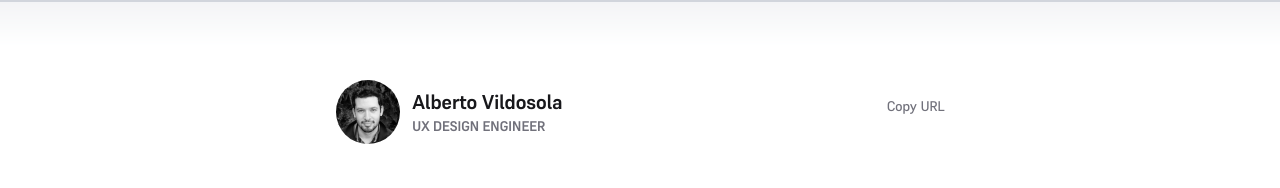
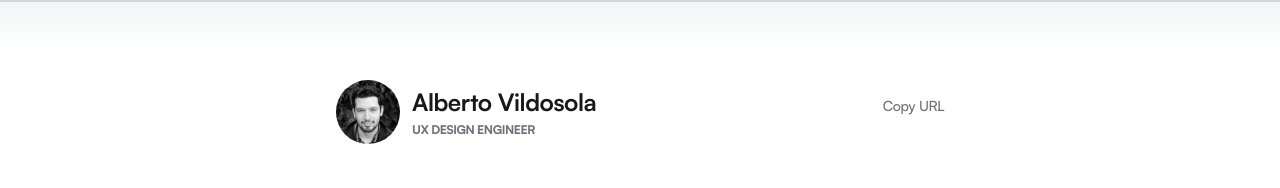
Before and after one commit to alfalcon90/portfolio, a Next.js app: page /project/tinytown in a window 1280 px wide. Shown: the top 188 px of the page. Built offline with nearby package versions, Linux system fonts and the light colour scheme.

Commit message:
Replace font

```diff
--- a/app/globals.css
+++ b/app/globals.css
@@ -24,16 +24,16 @@
       @apply underline dark:text-zinc-300 text-zinc-900;
     }
   }
+
+  .text-title {
+    @apply text-2xl font-bold text-zinc-900 dark:text-zinc-100;
+  }
+
+  .text-subtitle {
+    @apply text-xl font-semibold text-zinc-900 dark:text-zinc-100;
+  }
+
+  .text-overline {
+    @apply uppercase text-xs font-extrabold;
+  }
 }
-
-@utility text-title {
-  @apply text-xl font-bold text-zinc-900 dark:text-zinc-100;
-}
-
-@utility text-subtitle {
-  @apply text-lg font-semibold text-zinc-900 dark:text-zinc-100;
-}
-
-@utility text-overline {
-  @apply uppercase text-sm font-bold;
-}
--- a/app/header.tsx
+++ b/app/header.tsx
@@ -15,7 +15,7 @@ export function Header() {
           className="rounded-full"
           priority
         />
-        <div>
+        <div className='space-y-1'>
           <div className="text-title" >
             Alberto Vildosola
           </div>
--- a/app/layout.tsx
+++ b/app/layout.tsx
@@ -17,7 +17,7 @@ export const metadata: Metadata = {
 }
 
 
-const alpino = localFont({src: '../public/Supreme-Variable.woff2', variable: '--font-alpino', display: 'swap'});
+const satoshi = localFont({src: '../public/Satoshi-Variable.woff2', variable: '--font-satoshi', display: 'swap'});
 
 export default function RootLayout({
   children,
@@ -27,7 +27,7 @@ export default function RootLayout({
   return (
     <html lang="en" suppressHydrationWarning>
       <body
-        className={`${alpino.className} text-lg font-medium tracking-tight antialiased text-zinc-500 dark:text-zinc-400 bg-white dark:bg-zinc-950`}
+        className={`${satoshi.className} text-lg font-medium tracking-tight antialiased text-zinc-500 dark:text-zinc-400 bg-white dark:bg-zinc-950`}
       >
         <ThemeProvider
           enableSystem={true}
```
Also changed, not shown: public/Satoshi-Variable.woff2 (added), public/Supreme-Variable.woff2 (deleted).
